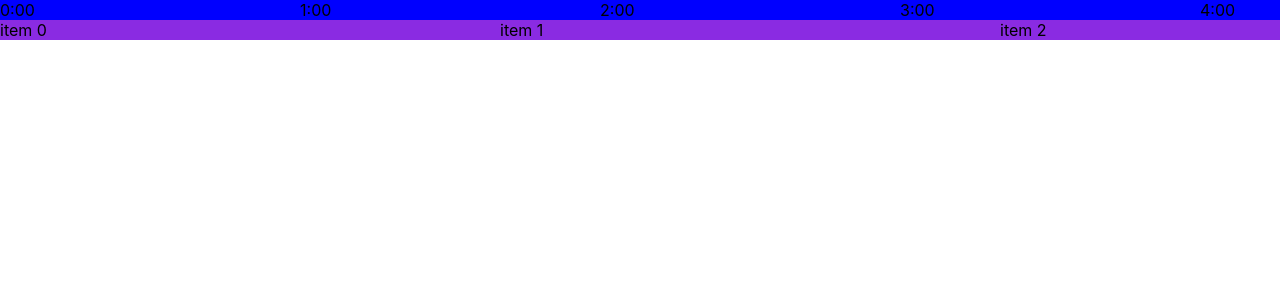
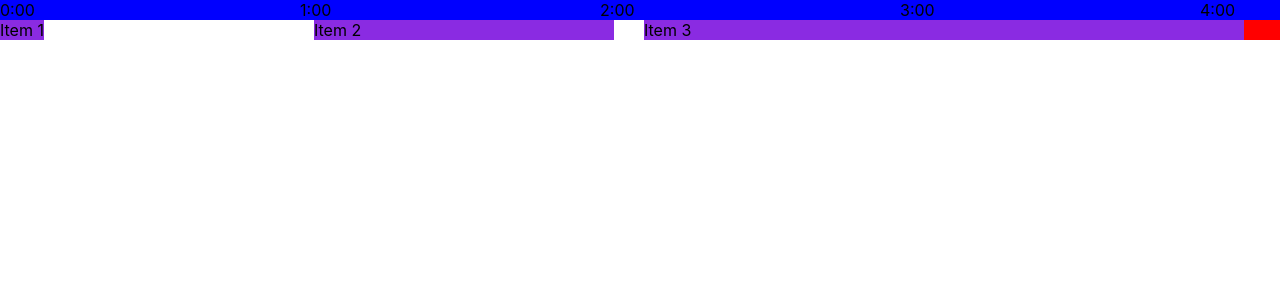
Before and after one commit to Eshdel/corporate-television-diplom, a React (Create React App) app: page / in a window 1280 px wide. Shown: the top 300 px of the page. Built offline with nearby package versions, Linux system fonts and the light colour scheme.

Commit message:
added element on timeline

```diff
--- a/src/Timeline/Timeline.css
+++ b/src/Timeline/Timeline.css
@@ -31,6 +31,5 @@
 }
 
 .item{
-    min-width: 500px;
     background-color: blueviolet;
 }
--- a/src/Timeline/Timeline.jsx
+++ b/src/Timeline/Timeline.jsx
@@ -5,17 +5,16 @@ const Timeline = () => {
   const [scrollPosition, setScrollPosition] = useState(0);
   const timeLabelsRef = useRef(null);
   const itemsContentRef = useRef(null);
-  const [emptyItems, setEmptyItems] = useState([]);
 
-  useEffect(() => {
-    if (timeLabelsRef.current && itemsContentRef.current) {
-      const labelsWidth = timeLabelsRef.current.scrollWidth;
-      const itemsWidth = itemsContentRef.current.scrollWidth;
-      const itemCount = Math.ceil((labelsWidth - itemsWidth) / getItemWidth());
-      const emptyItemsArray = Array(itemCount).fill(null);
-      setEmptyItems(emptyItemsArray);
-    }
-  }, []);
+  const items = [
+    { name: 'Item 1', startTime: '0', duration: '0.1'},
+    { name: 'Item 2', startTime: '1', duration: '1'},
+    { name: 'Item 3', startTime: '2.1', duration: '2'}
+  ];
+
+  function getItemReact(item) {
+    return {name: item.name,left: item.startTime * 300, width: item.duration * 300}
+  }
 
   // Обработчик события прокрутки
   const handleScroll = (e) => {
@@ -26,11 +25,6 @@ const Timeline = () => {
       timeLabelsRef.current.scrollLeft = scrollLeft;
       itemsContentRef.current.scrollLeft = scrollLeft;
     }
-  };
-
-  // Получение ширины элемента
-  const getItemWidth = () => {
-    return 500; // Ваша логика для вычисления ширины элемента
   };
 
   // Генерация временных меток для панели времени
@@ -46,25 +40,50 @@ const Timeline = () => {
     return labels;
   };
 
-  // Генерация элементов контента
-  const generateItems = () => {
-    const labels = [];
-    for (let hour = 0; hour < 10; hour++) {
-      labels.push(
-        <div key={hour} className="item">
-          item {hour}
+  function generateItemLabels (items) {
+    const itemsReact = [];
+
+    let prevItemRight = 0; // Переменная для хранения правой границы предыдущего элемента
+
+    for (let i = 0; i < items.length; i++) {
+      const currentItem = getItemReact(items[i]);
+
+      // Определяем ширину и левый отступ для текущего элемента
+      const itemWidth = parseFloat(currentItem.width); // Преобразуем ширину в число
+      const itemLeft = parseFloat(currentItem.left); // Преобразуем левый отступ в число
+
+      // Проверяем, нужно ли добавить пустое пространство между предыдущим и текущим элементом
+      if (itemLeft > prevItemRight) {
+        const emptyWidth = itemLeft - prevItemRight; // Вычисляем ширину пустого пространства
+        const spaceItem = (
+          <div key={`spaceItem-${i}`} className="spaceItem" style={{ minWidth: `${emptyWidth}px`, backgroundColor: 'white' }}></div>
+        );
+        itemsReact.push(spaceItem); // Добавляем пустое пространство
+      }
+
+      // Создаём элемент React для текущего элемента
+      const itemElement = (
+        <div key={currentItem.name} className="item" style={{ minWidth: `${itemWidth}px`, left: currentItem.left }}>
+          {currentItem.name}
         </div>
       );
+
+      itemsReact.push(itemElement); // Добавляем текущий элемент в список
+
+      prevItemRight = itemLeft + itemWidth; // Обновляем правую границу предыдущего элемента
     }
-    return labels;
-  };
 
-  // Генерация пустых элементов
-  const generateEmptyItems = () => {
-    return emptyItems.map((_, index) => (
-      <div key={`empty-${index}`} className="item empty"></div>
-    ));
-  };
+    if(timeLabelsRef.current && prevItemRight < timeLabelsRef.current.scrollWidth){
+      const emptyWidth = timeLabelsRef.current.scrollWidth - prevItemRight; // Вычисляем ширину пустого пространства
+      const spaceItem = (
+        <div key={`spaceItem-end`} className="spaceItem" style={{ minWidth: `${emptyWidth}px`, backgroundColor: 'black' }}></div>
+      );
+
+      itemsReact.push(spaceItem);
+    }
+
+    return itemsReact;
+  }
 
   return (
     <div className="timeline-wrapper">
@@ -80,8 +99,7 @@ const Timeline = () => {
         onScroll={handleScroll}
         ref={itemsContentRef}
       >
-        {generateItems()}
-        {generateEmptyItems()}
+        {generateItemLabels(items)}
       </div>
     </div>
   );
```
